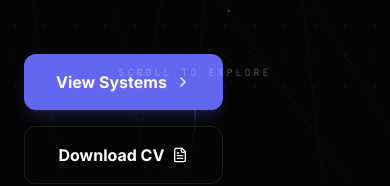
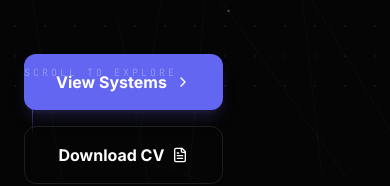
Before and after one commit to PhilaNgcamu/personal-portfolio, a React (Vite) app: page / in a window 390 px wide. Shown: the part 739-925 px from the top of the page. Built offline with nearby package versions, Linux system fonts and the light colour scheme.

Commit message:
feat: Adjust scroll indicator positioning
Improves the responsiveness and alignment of the scroll indicator on smaller and medium screens by updating its absolute positioning and adding left margin to the indicator bar.

```diff
--- a/src/App.tsx
+++ b/src/App.tsx
@@ -204,10 +204,10 @@ export default function App() {
             initial={{ opacity: 0 }}
             animate={{ opacity: 1 }}
             transition={{ delay: 1.5, duration: 1 }}
-            className="absolute bottom-12 left-1/2 -translate-x-1/2 flex flex-col items-center gap-2"
+            className="absolute bottom-12 left-6 md:left-48 flex flex-col items-start gap-2"
           >
             <span className="text-[10px] font-mono text-white/30 uppercase tracking-[0.3em]">Scroll to explore</span>
-            <div className="w-[1px] h-12 bg-linear-to-b from-electric-indigo to-transparent" />
+            <div className="w-[1px] h-12 bg-linear-to-b from-electric-indigo to-transparent ml-2" />
           </motion.div>
         </section>
 
```
